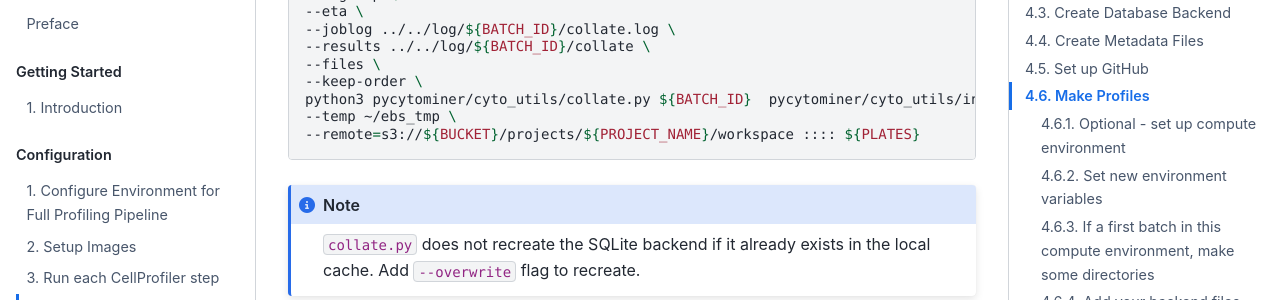
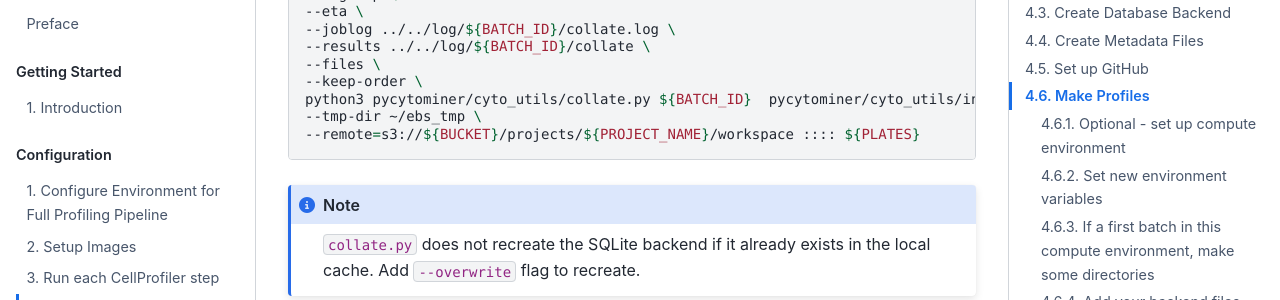
Before and after one commit to cytomining/profiling-handbook, a Jupyter Book: the page built from 05-create-profiles.md, in a window 1280 px wide and 900 px high, scrolled down 2367 px. Shown: the part 152-452 px from the top of the window. Built offline with Jupyter Book 1.0.4 settings and Sphinx 7.4.7 and the Sphinx Book theme 1.1.4, drawn with Linux system fonts in a browser that asks for light colours.

Commit message:
Update 05-create-profiles.md

````diff
--- a/05-create-profiles.md
+++ b/05-create-profiles.md
@@ -90,7 +90,7 @@ parallel \
 --files \
 --keep-order \
 python3 pycytominer/cyto_utils/collate.py ${BATCH_ID}  pycytominer/cyto_utils/ingest_config.ini {1} \
---temp ~/ebs_tmp \
+--tmp-dir ~/ebs_tmp \
 --remote=s3://${BUCKET}/projects/${PROJECT_NAME}/workspace :::: ${PLATES}
 ```
 
````
